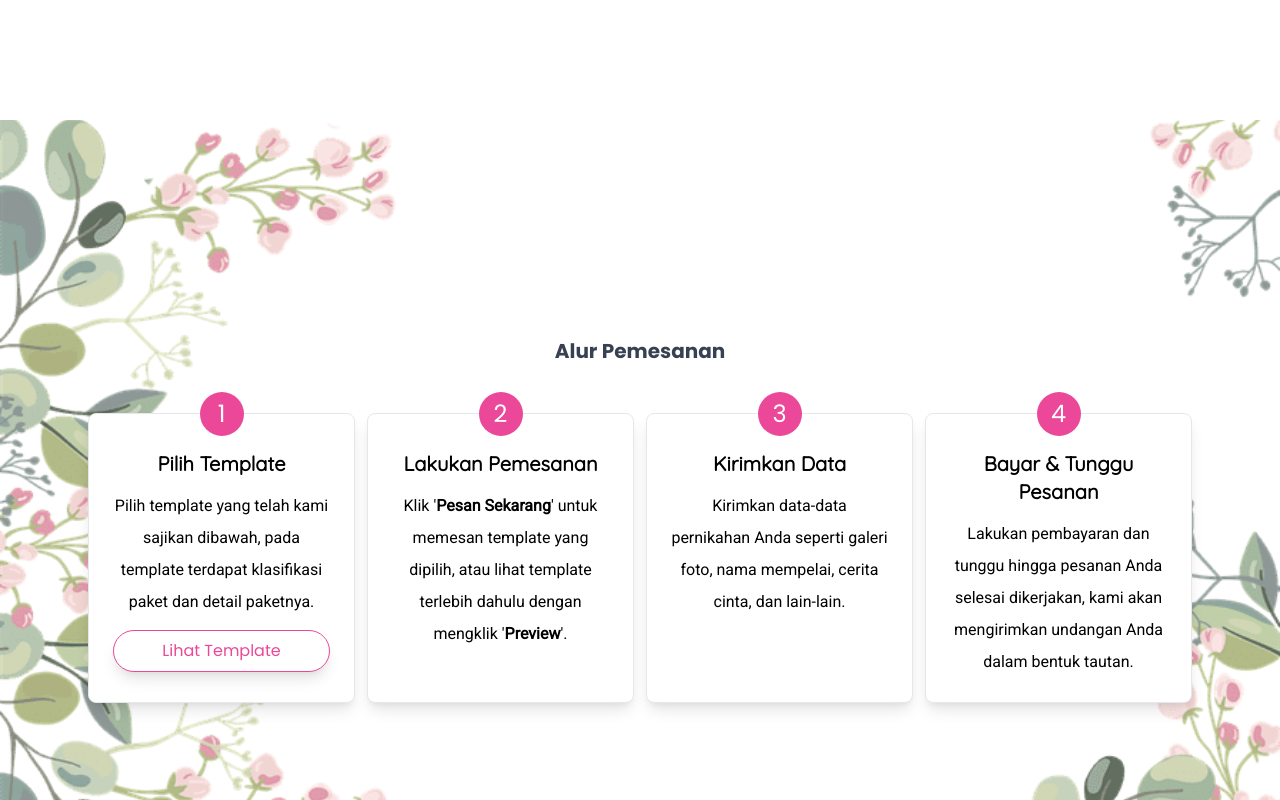
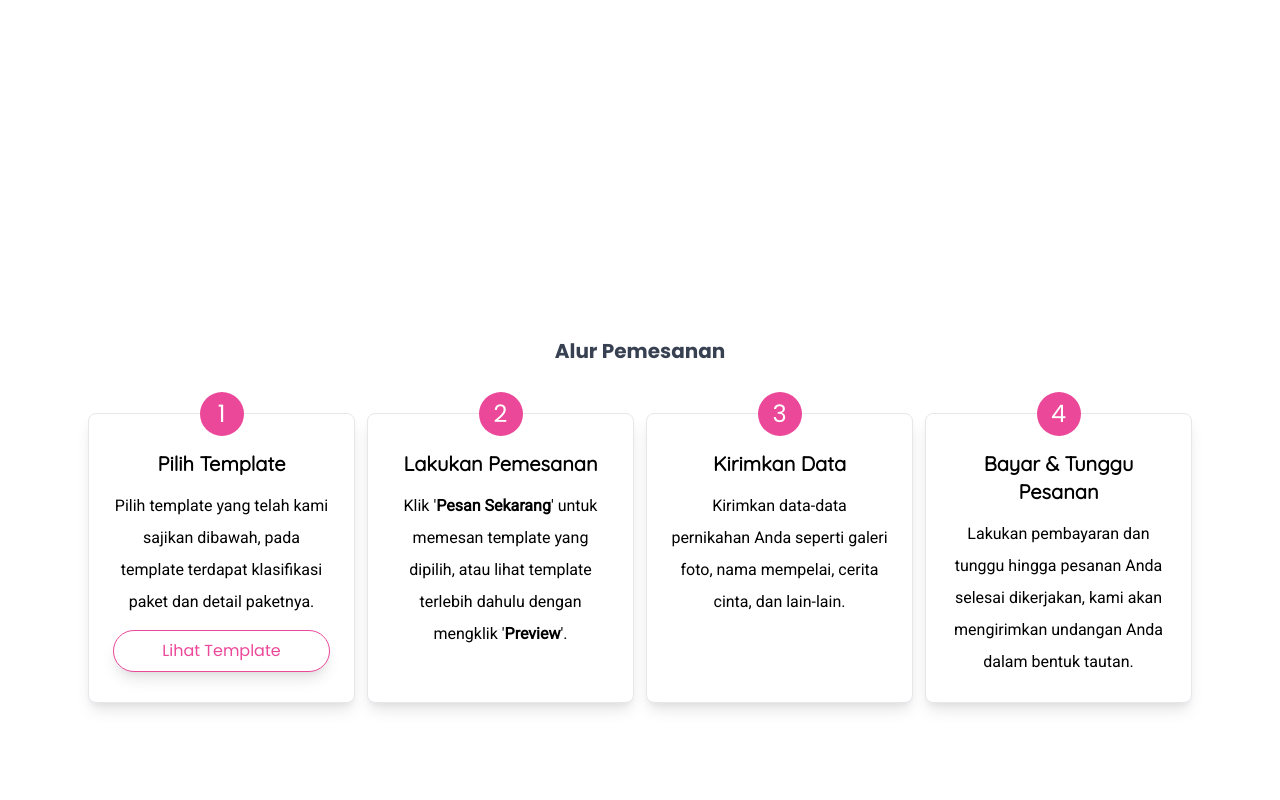
Before and after one commit to marzukiberg/undig-official, a Next.js app: page / in a window 1280 px wide. Shown: the part 1480-2280 px from the top of the page. Built offline with nearby package versions, Linux system fonts and the light colour scheme; a web font is replaced by a local one.

Commit message:
fix import problems

```diff
--- a/pages/components/BackgroundImage.js
+++ b/pages/components/BackgroundImage.js
@@ -1,4 +1,4 @@
-export default BackgroundImage = ({ src, className, noOverlay = false }) => {
+const BackgroundImage = ({ src, className, noOverlay = false }) => {
   return (
     <div>
       <img
@@ -15,3 +15,5 @@ export default BackgroundImage = ({ src, className, noOverlay = false }) => {
     </div>
   );
 };
+
+export default BackgroundImage;
--- a/pages/landing_page/Alur.js
+++ b/pages/landing_page/Alur.js
@@ -5,7 +5,7 @@ import H1 from '../components/H1';
 const Alur = () => {
   return (
     <section className="alur relative" id="alur">
-      <img
+      <imgw
         src="images/flower.png"
         alt="Flower"
         className="absolute left-0 top-0 transform w-full h-full object-contain -z-1 lg:object-cover"
```
